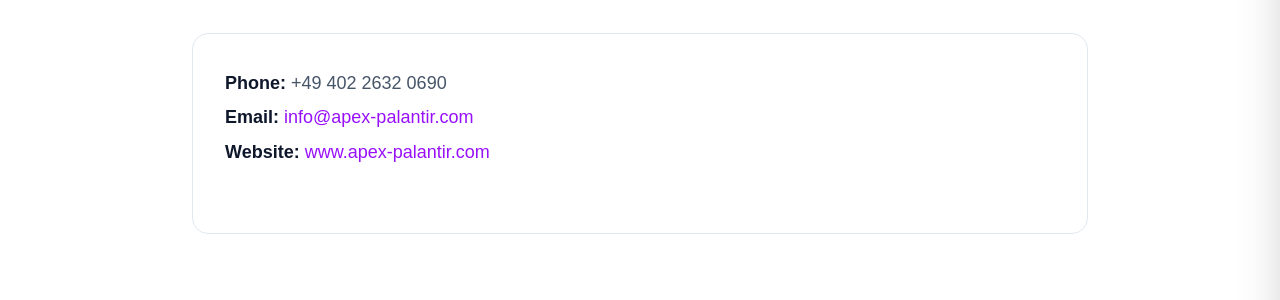
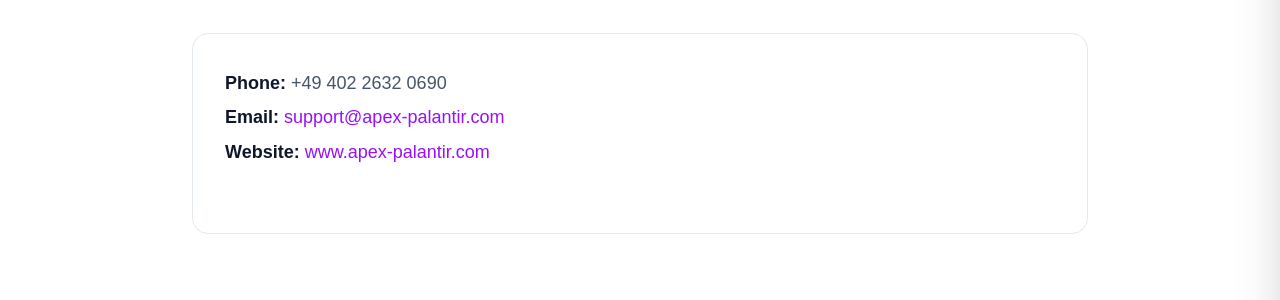
Before and after one commit to CodePalantir/website, a Jekyll site: the page built from legal-notice.md, in a window 1280 px wide and 900 px high, scrolled down 888 px. Shown: the part 153-453 px from the top of the window. Built offline with Jekyll 4.4.1, drawn with Linux system fonts in a browser that asks for light colours; some web fonts are replaced; comment, search, counter and statistics services are not loaded.

Commit message:
contact mail

```diff
--- a/legal-notice.md
+++ b/legal-notice.md
@@ -37,7 +37,7 @@
             <div class="bg-white p-8 rounded-2xl border border-slate-200 mb-12">
                 <p class="text-slate-600 leading-relaxed">
                     <strong class="text-slate-900">Phone:</strong> +49 402 2632 0690<br/>
-                    <strong class="text-slate-900">Email:</strong> <a href="mailto:support@apex-palantir.com" class="text-purple-600 hover:text-purple-700 transition-colors">info@apex-palantir.com</a><br/>
+                    <strong class="text-slate-900">Email:</strong> <a href="mailto:support@apex-palantir.com" class="text-purple-600 hover:text-purple-700 transition-colors">support@apex-palantir.com</a><br/>
                     <strong class="text-slate-900">Website:</strong> <a href="https://www.apex-palantir.com" class="text-purple-600 hover:text-purple-700 transition-colors">www.apex-palantir.com</a>
                 </p>
             </div>
```
